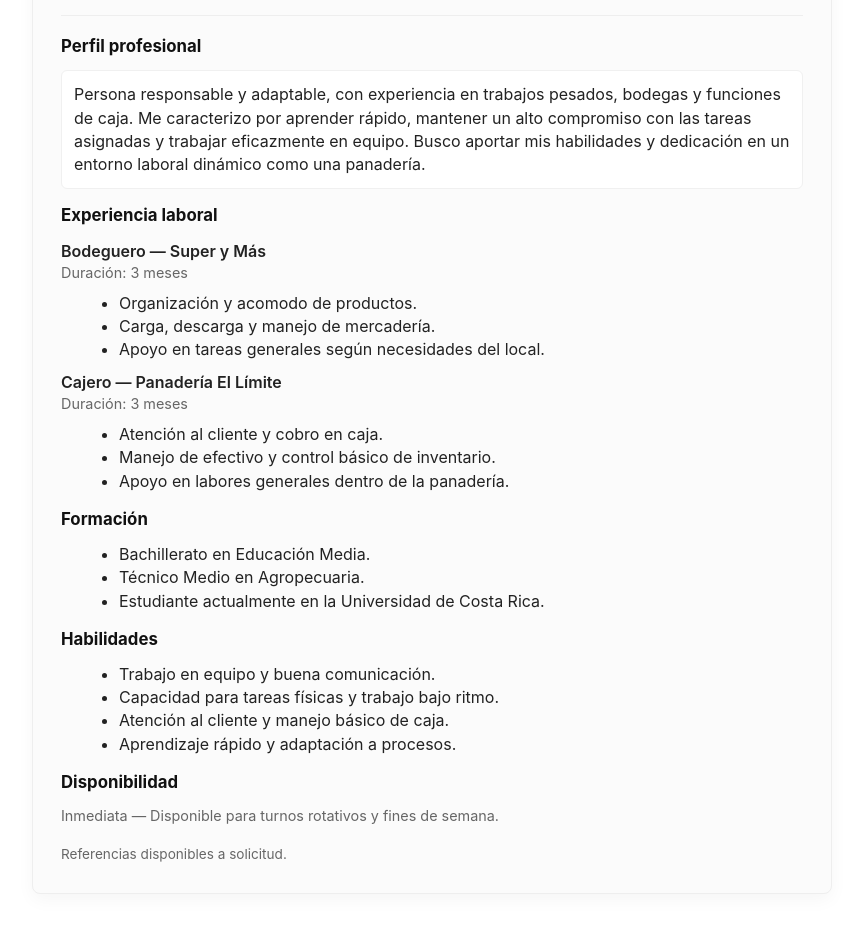
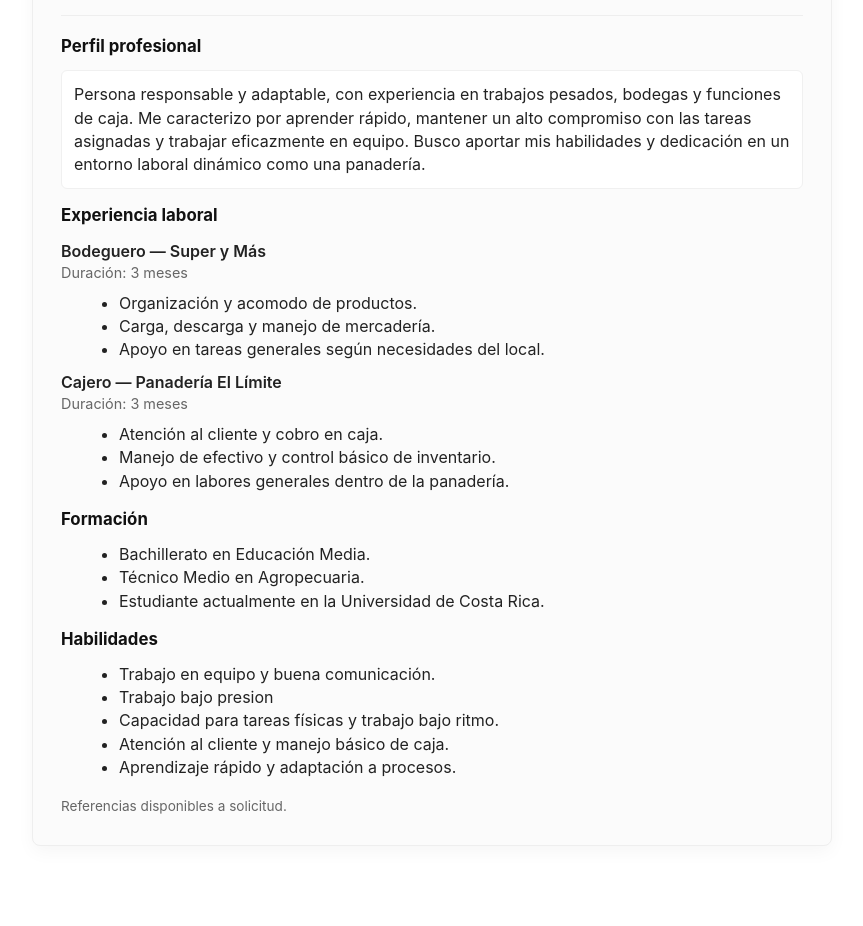
Before and after one commit to NomiH04/cv, a plain HTML site: page Index.html in a window 1280 px wide. Shown: the part 152-1078 px from the top of the page, without its empty margins (208-1071 px from the left). After the commit the page ends 1030 px from the top, so only its background shows below. Drawn offline with Linux system fonts and the light colour scheme.

Commit message:
Update and rename curriculum_vitae.html to Index.html

```diff
--- a/curriculum_vitae.html
+++ b/Index.html
@@ -82,15 +82,11 @@
       <h2>Habilidades</h2>
       <ul>
         <li>Trabajo en equipo y buena comunicación.</li>
+         <li>Trabajo bajo presion</li>
         <li>Capacidad para tareas físicas y trabajo bajo ritmo.</li>
         <li>Atención al cliente y manejo básico de caja.</li>
         <li>Aprendizaje rápido y adaptación a procesos.</li>
       </ul>
-    </section>
-
-    <section class="section">
-      <h2>Disponibilidad</h2>
-      <div class="meta">Inmediata — Disponible para turnos rotativos y fines de semana.</div>
     </section>
 
     <footer>
```
